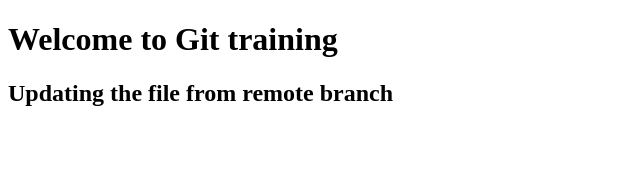
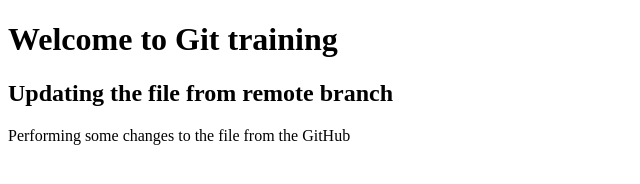
Before and after one commit to munjala-krishna/git_sessions, a plain HTML site: page index.html in a window 1280 px wide. Shown: the whole page, without its empty margins (0-640 px from the left). Drawn offline with Linux system fonts and the light colour scheme.

Commit message:
Updating the file

```diff
--- a/index.html
+++ b/index.html
@@ -9,5 +9,6 @@
 <body>
     <h1>Welcome to Git training</h1>
     <h2>Updating the file from remote branch</h2>
+    <p>Performing some changes to the file from the GitHub</p>
 </body>
 </html>
```
